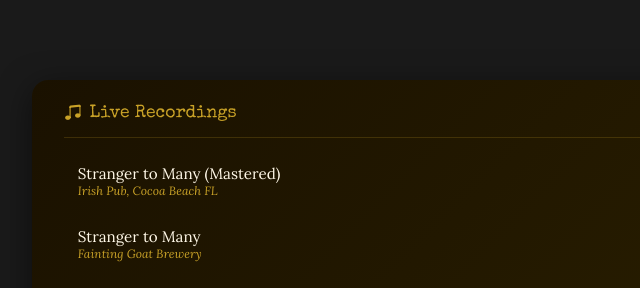
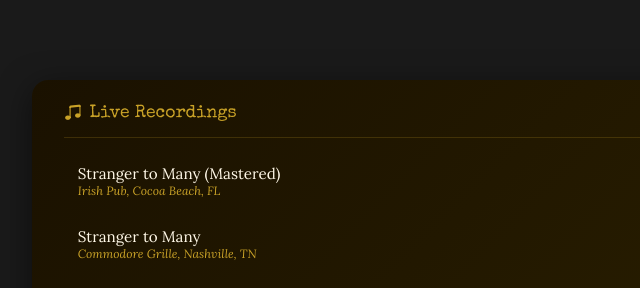
Before and after one commit to youcancodenet/artist-demo-site, an Astro site: page / in a window 1280 px wide. Shown: the top 288 px of the page, 218-858 px from the left. Built offline with nearby package versions, Linux system fonts and the light colour scheme; Astro itself is replaced by a stand-in of ours; a web font is replaced by a local one.

Commit message:
Update venue details for music tracks

```diff
--- a/src/components/Card.astro
+++ b/src/components/Card.astro
@@ -5,8 +5,8 @@ import '../styles/card.css';
 const base = import.meta.env.BASE_URL;
 
 const tracks = [
-  { title: "Stranger to Many (Mastered)", venue: "Irish Pub, Cocoa Beach FL", date: "2024", src: `${base}files/Ben Kappes - Stranger to Many (Irish Pub, Cocoa Beach, FL).mp3` },
-  { title: "Stranger to Many", venue: "Fainting Goat Brewery", date: "05/2026", src: `${base}files/Ben Kappes - Stranger to Many (Fainting Goat Brewery).mp3` },
+  { title: "Stranger to Many (Mastered)", venue: "Irish Pub, Cocoa Beach, FL", date: "2024", src: `${base}files/Ben Kappes - Stranger to Many (Irish Pub, Cocoa Beach, FL).mp3` },
+  { title: "Stranger to Many", venue: "Commodore Grille, Nashville, TN", date: "05/2026", src: `${base}files/Ben Kappes - Stranger to Many (Commodore Grille, Nashville, TN).mp3` },
 ];
 ---
 
@@ -109,12 +109,12 @@ const tracks = [
     const tracks = [
         {
             title: "Stranger to Many (Mastered)",
-            venue: "Irish Pub, Cocoa Beach FL",
+            venue: "Irish Pub, Cocoa Beach, FL",
             src: document.querySelector('[data-index="0"]')?.dataset.src
         },
         {
             title: "Stranger to Many",
-            venue: "Fainting Goat Brewery",
+            venue: "Commodore Grille, Nashville, TN",
             src: document.querySelector('[data-index="1"]')?.dataset.src
         },
     ];
```
